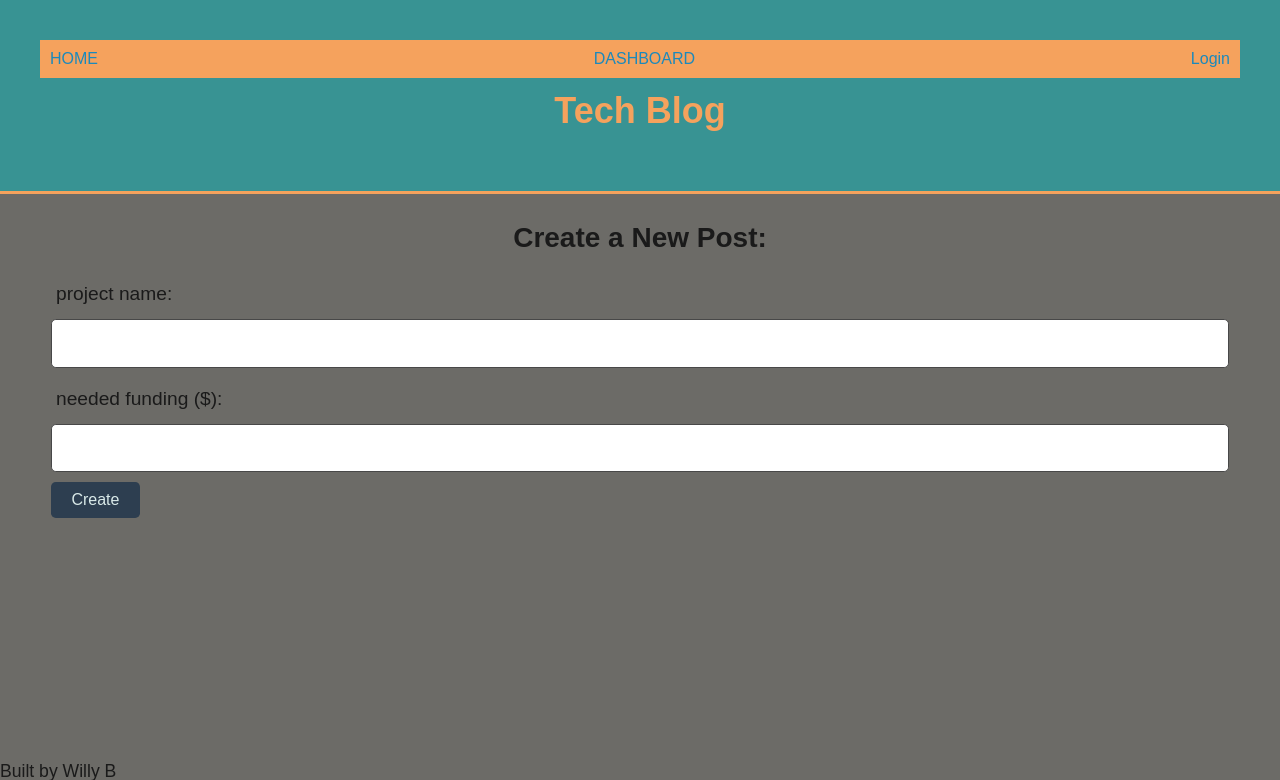
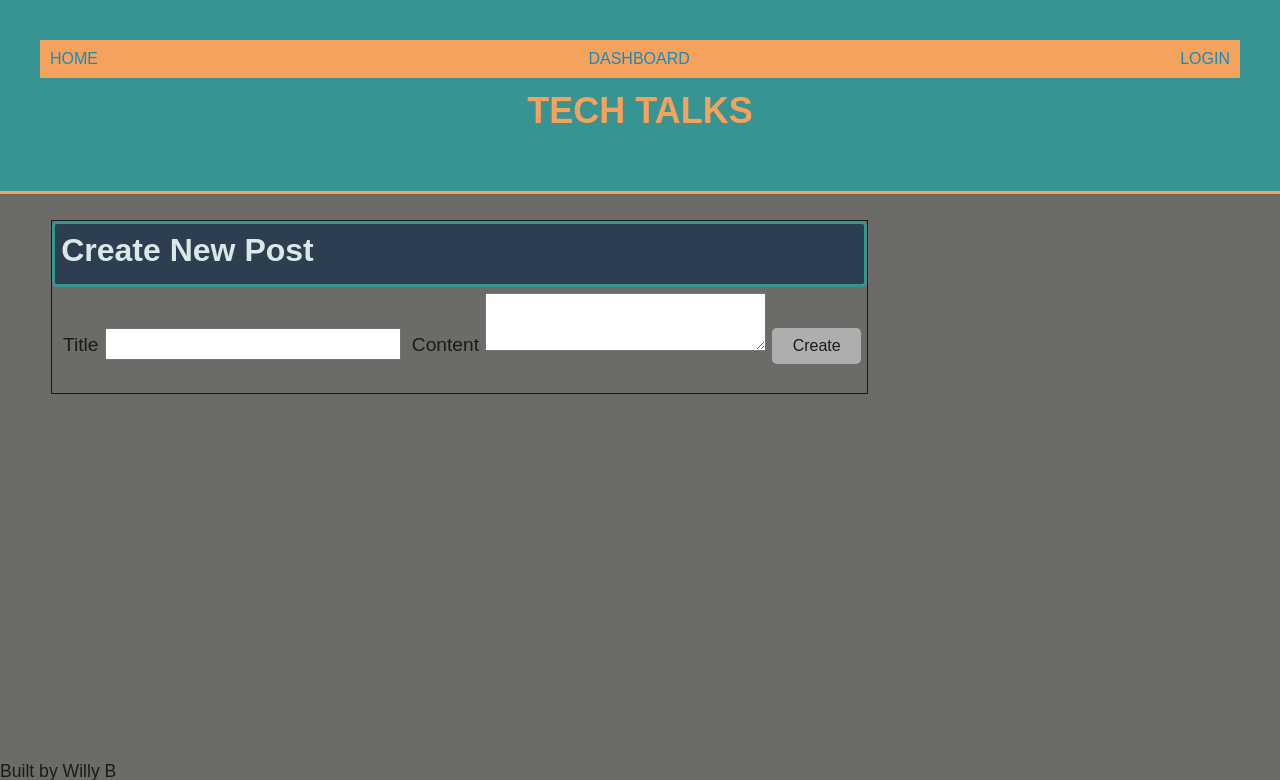
Before and after one commit to willbrennana/14_tech-blog, a Node project: template views/dashboard.handlebars in a window 1280 px wide. Shown: the top 780 px of the page. Run offline with Node 20 templates, Linux system fonts and the light colour scheme; the template is opened without the code that fills it, so the values that code supplies are empty; some libraries are stand-ins or nearby versions.

Commit message:
Updated seed data and attempted to update dashboard files.

```diff
--- a/controllers/api/comment-routes.js
+++ b/controllers/api/comment-routes.js
@@ -7,6 +7,7 @@ router.post("/", withAuth, async (req, res) => {
     const newComment = await Comment.create({
       ...req.body,
       user_id: req.session.user_id,
+      post_id: req.body.post_id,
     });
     res.status(200).json(newComment);
   } catch (err) {
--- a/controllers/dashboard-routes.js
+++ b/controllers/dashboard-routes.js
@@ -11,7 +11,7 @@ router.get("/", withAuth, async (req, res) => {
       },
     });
     const posts = postData.map(() => post.get({ plain: true }));
-    res.render("all-posts-admin", {
+    res.render("my-posts", {
       layout: "dashboard",
       posts,
     });
--- a/package.json
+++ b/package.json
@@ -5,7 +5,8 @@
   "main": "server.js",
   "scripts": {
     "test": "echo \"Error: no test specified\" && exit 1",
-    "start": "node server.js"
+    "start": "node server.js",
+    "seed": "node seeds/seed.js"
   },
   "repository": {
     "type": "git",
--- a/public/js/dashboard.js
+++ b/public/js/dashboard.js
@@ -22,5 +22,5 @@ const newFormHandler = async (event) => {
 };
 
 document
-  .querySelector(".new-post-form")
+  .querySelector("#new-post-form")
   .addEventListener("submit", newFormHandler);
--- a/views/dashboard.handlebars
+++ b/views/dashboard.handlebars
@@ -1,17 +1,16 @@
-    <h3>Create a New Post:</h3>
+<div class="post card">
+  <div class="card-header">
+    <h2>Create New Post</h2>
+  </div>
+  <form id="new-post-form" class="card-body">
+    <label class="form-label" for="post-title">Title</label>
+    <input type="text" name="post-title" id="form-input" />
 
-    <form class="form new-post-form">
-      <div class="form-group">
-        <label for="post-title">project name:</label>
-        <input class="form-input" type="text" id="post-title" name="post-title" />
-      </div>
-      <div class="form-group">
-        <label for="post-body">needed funding ($):</label>
-        <input class="form-input" type="number" id="post-body" name="post-body" />
-      </div>
-      <div class="form-group">
-        <button type="submit" class="btn btn-primary">Create</button>
-      </div>
-    </form>
+    <label class="form-label" for="post-body">Content</label>
+    <textarea name="post-body" id="form-input"></textarea>
 
-    <script src="./js/dashboard.js"></script>
+    <button type="submit" class="btn">Create</button>
+  </form>
+</div>
+
+<script src="/js/dashboard.js"></script>
--- a/views/layouts/main.handlebars
+++ b/views/layouts/main.handlebars
@@ -9,17 +9,23 @@
   <div class="flex-column justify-space-around min-100-vh">
     <header class="flex-column">
      <nav class="display-flex justify-space-between align-center p-2">
-      <a href="">HOME</a>
-      <a href="">DASHBOARD</a>
+      <a href="/">HOME</a>
+      <a href="/dashboard">DASHBOARD</a>
       {{#if loggedIn}}
-    <button id="logout" class="btn-no-style">Logout</button>
+    <button id="logout" class="btn-no-style">LOGOUT</button>
     {{else}}
-    <a href="/login">Login</a>
+    <a href="/login">LOGIN</a>
     {{/if}}
      </nav>
+     {{#if loggedIn}}
       <h1 class="p-2">
-        Tech Blog
+        MY DASHBOARD
       </h1>
+      {{else}}
+      <h1 class="p-2">
+        TECH TALKS
+      </h1>
+       {{/if}}
     </header>
       <main class="container container-fluid mt-5 flex-grow-1">
         {{{ body }}}
```
Also changed, not shown: controllers/api/post-routes.js (+36 -0 lines), seeds/postData.json (added, +14 -0 lines), seeds/seed.js (added, +25 -0 lines), seeds/userData.json (added, +17 -0 lines), public/js/post.js (added), views/my-posts.handlebars (added).
